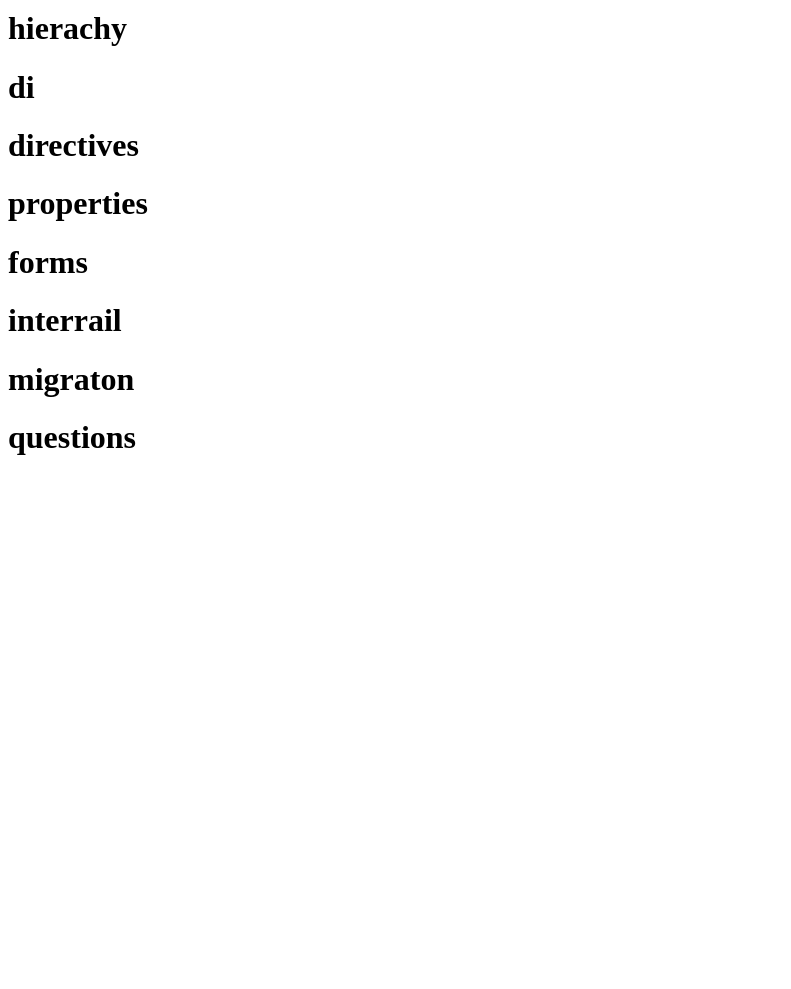
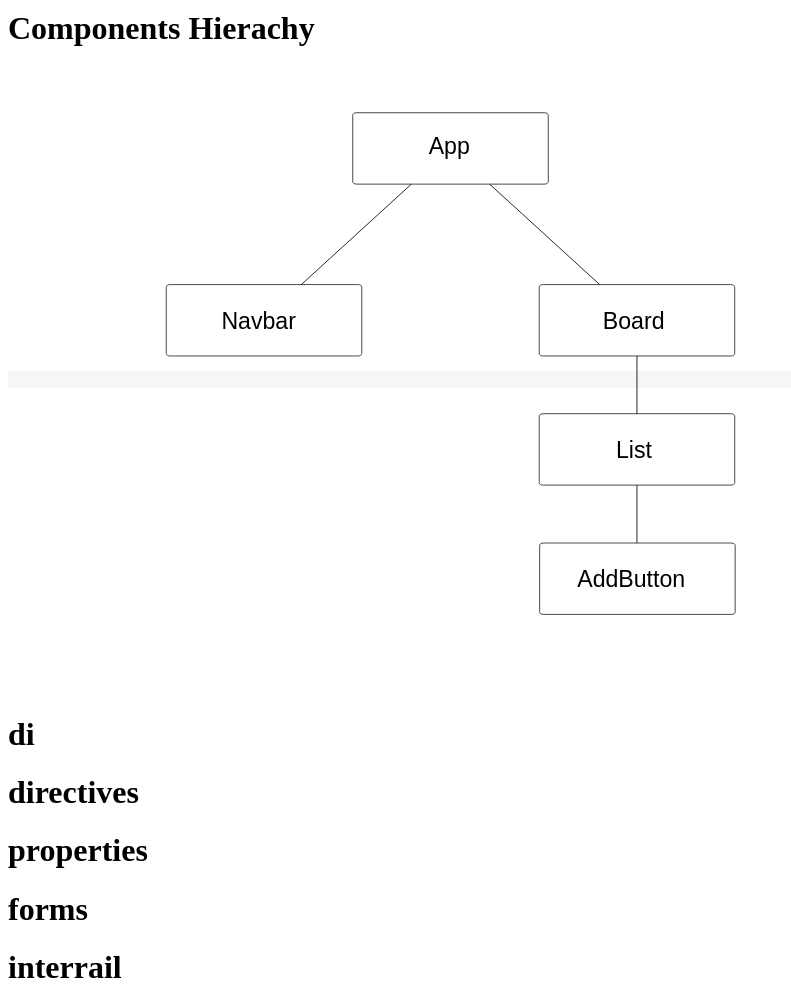
Before and after one commit to web-net-team/AngularSneakPeak-presentation, a website: page index.jade in a window 1280 px wide. Shown: the part 2220-3209 px from the top of the page, without its empty margins (0-791 px from the left). Before the commit the page ends 2698 px from the top, so only its background shows below. Drawn offline with nearby package versions, Linux system fonts and the light colour scheme; files that its build step writes are made by us from their sources.

Commit message:
slide(hierachy): svg added

```diff
--- a/presentation.jade
+++ b/presentation.jade
@@ -5,6 +5,6 @@ web-presentation
 	include ./slides/about-us.jade
 	include ./slides/topics.jade
 	include ./slides/intro.jade
-	include ./slides/kanbanapp.jade
+	include ./slides/kanbanapp/kanbanapp.jade
 	include ./slides/migration.jade
 	include ./slides/questions.jade
--- a/slides/kanbanapp.jade
+++ b/slides/kanbanapp/helloworld.jade
@@ -1,6 +1,3 @@
-web-slide-title#kanbanapp
-	h1 kanbanapp
-
 web-slide#helloworld
 	pre(is="lang-javascript", theme="dark").
 		@Component({
@@ -17,21 +14,3 @@ web-slide#helloworld
 		    this.name = 'Alice';
 		  }
 		}
-
-web-slide#hierachy
-	h1 hierachy
-
-web-slide#di
-	h1 di
-
-web-slide#directives
-	h1 directives
-
-web-slide#properties
-	h1 properties
-
-web-slide#forms
-	h1 forms
-
-web-slide#interrail
-	h1 interrail
--- /dev/null
+++ b/slides/kanbanapp/kanbanapp.jade
@@ -0,0 +1,23 @@
+web-slide-title#kanbanapp
+	h1 kanbanapp
+
+include ./helloworld.jade
+
+web-slide#hierachy
+	h1 Components Hierachy
+	img(src="images/hierachy.svg", width="70%")
+
+web-slide#di
+	h1 di
+
+web-slide#directives
+	h1 directives
+
+web-slide#properties
+	h1 properties
+
+web-slide#forms
+	h1 forms
+
+web-slide#interrail
+	h1 interrail
```
Also changed, not shown: images/hierachy.svg (added), index.html.
